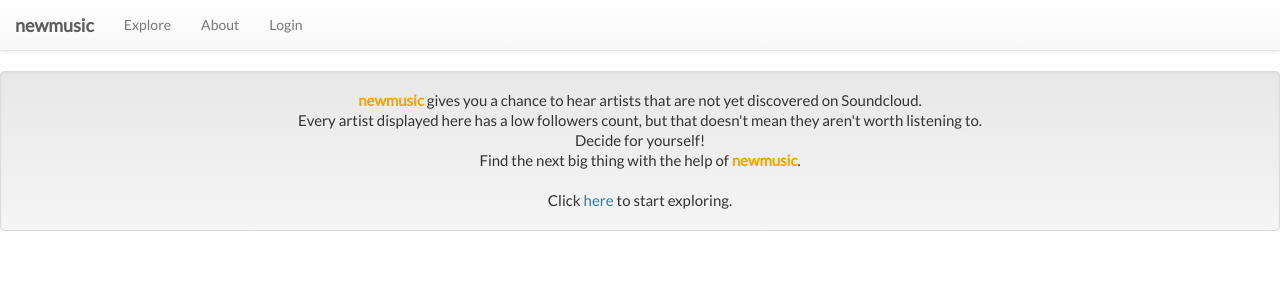
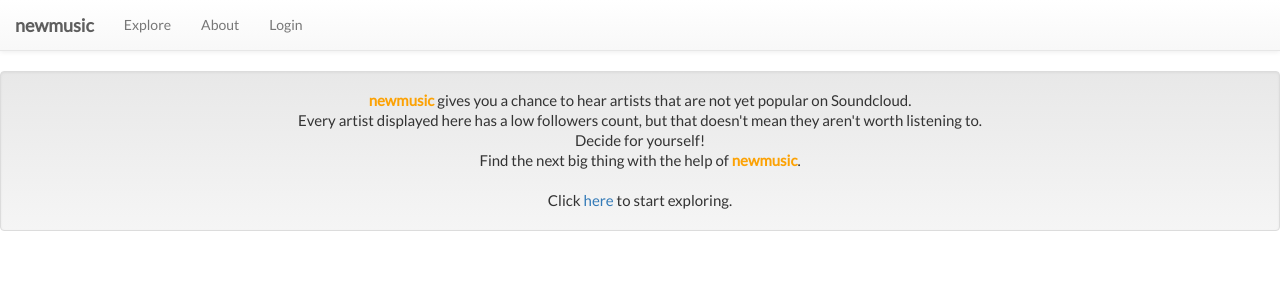
Before and after one commit to emottk/newmusic, a Django app: page /about/ in a window 1280 px wide. Shown: the top 284 px of the page. Run offline with Django 3.2, Linux system fonts and the light colour scheme; some libraries are stand-ins or nearby versions.

Commit message:
edit about page

```diff
--- a/newmusic/main/templates/about.html
+++ b/newmusic/main/templates/about.html
@@ -13,7 +13,7 @@
     <div class="row">
       <div class="col-xs-12">
         <div class="well">
-          <h6><strong style="color:#FCA205;">newmusic</strong> gives you a chance to hear artists that are not yet discovered on Soundcloud.
+          <h6><strong style="color:#FCA205;">newmusic</strong> gives you a chance to hear artists that are not yet popular on Soundcloud.
           <br>Every artist displayed here has a low followers count, but that doesn't mean they aren't worth listening to.
           <br>Decide for yourself!
           <br>Find the next big thing with the help of <strong style="color:#FCA205;">newmusic</strong>.
```
